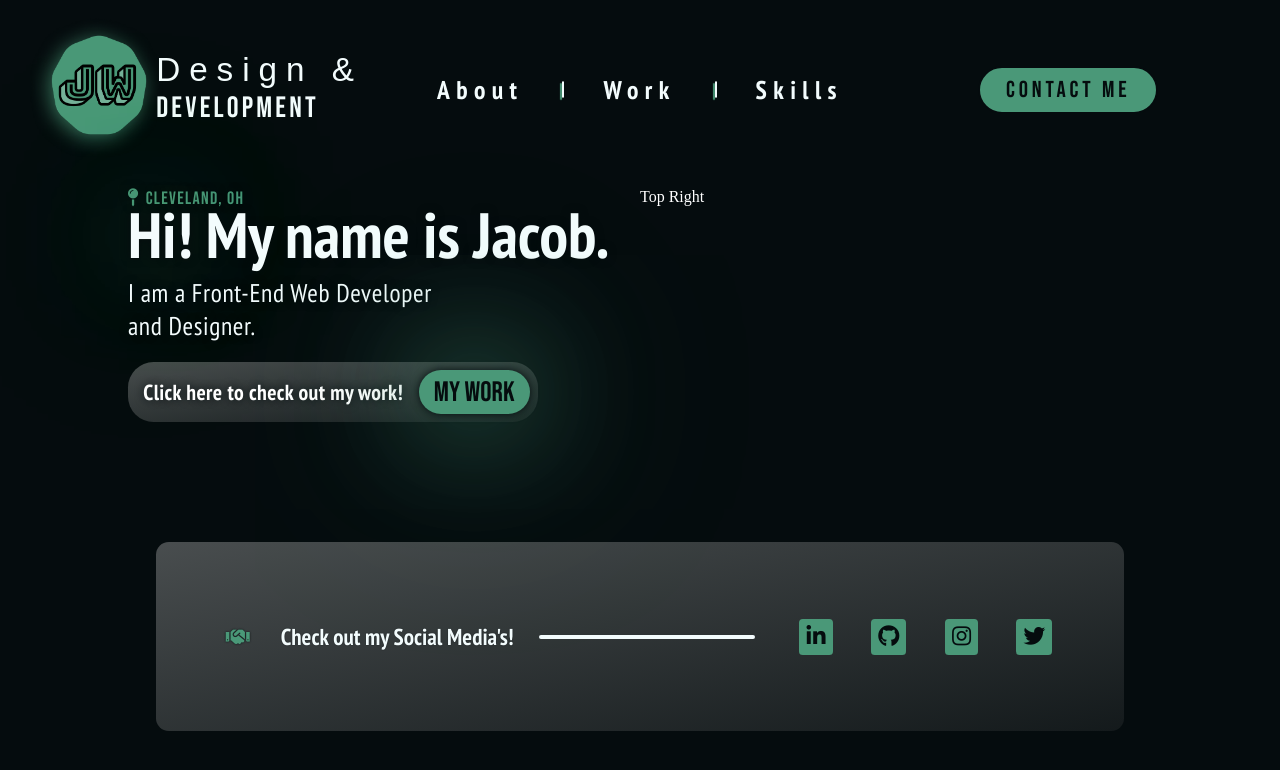
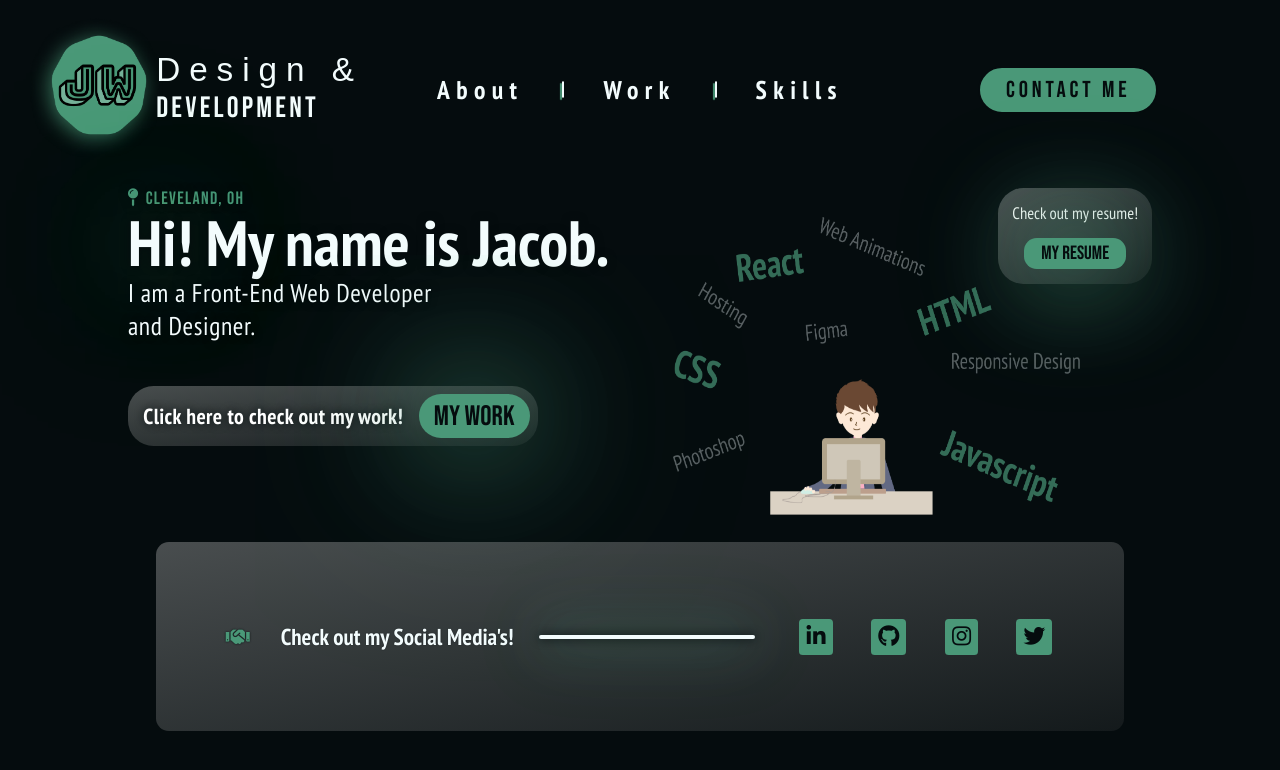
Before and after one commit to J-Whisler/whisler-jacob, a React (Create React App) app: page / in a window 1280 px wide. Shown: the top 770 px of the page. Built offline with nearby package versions, Linux system fonts and the light colour scheme; a web font is replaced by a local one.

Commit message:
hero component rough final draft

```diff
--- a/src/components/Hero/Hero.jsx
+++ b/src/components/Hero/Hero.jsx
@@ -1,6 +1,8 @@
 import React from "react";
 import { Link } from "react-router-dom";
 import "./Hero.scss";
+
+import HeroRight from "../../assets/images/hero-right.png";
 
 const Hero = () => {
   return (
@@ -21,7 +23,13 @@ const Hero = () => {
             </Link>
           </div>
         </div>
-        <div className="hero__topRight">Top Right</div>
+        <div className="hero__topRight">
+          <img src={HeroRight} alt="" />
+          <div className="hero__topRightResume">
+            <p>Check out my resume!</p>
+            <a href="#">My Resume</a>
+          </div>
+        </div>
       </div>
       <div className="hero__bottom">
         <div className="hero__bottomLeft">
--- a/src/components/Hero/Hero.scss
+++ b/src/components/Hero/Hero.scss
@@ -13,12 +13,13 @@
         .hero__topLeft {
             // border: 2px solid red;
             text-shadow: 0px 0px 8px var(--primary-color);
+            // padding-top: 1vh;
             p {
                 font-family: var(--secondary-font);
                 color: var(--secondary-color);
                 font-size: 1.4vw;
                 letter-spacing: 0.1vw;
-                margin-bottom: -2vh;
+                margin-bottom: -1vh;
                 i {
                     margin-right: 0.5vw;
                 }
@@ -28,6 +29,7 @@
                 color: var(--accent-color);
                 font-size: 5vw;
                 font-weight: 700;
+                margin-bottom: -1vh;
                 // letter-spacing: 0.1vw;
                 span {
                     text-shadow: 0px 0px 8px var(--primary-color), 0px 0px 120px var(--secondary-color), 0px 0px 220px var(--secondary-color);
@@ -41,12 +43,14 @@
                 width: 60%;
                 font-weight: 400;
                 letter-spacing: 0.05vw;
+                // margin-bottom: 1vh;
+
             }
             .hero__topLeftWork {
                 background: rgba(0,0,0,0.5);
                 background: linear-gradient(to bottom right, rgba(199, 199, 199, 0.35) 0%, rgba(105, 105, 105, 0.15) 100%);
                 padding: 1vh 0.6vw 1vh 1.2vw;
-                margin-top: 1.6vw;
+                margin-top: 3.5vw;
                 width: 80%;
                 border-radius: 2vw;
                 display: flex;
@@ -69,7 +73,7 @@
                     padding: 0.7vh 1.2vw;
                     text-shadow: none;
                     // letter-spacing: -0.2vw;
-                    box-shadow: 0px 0px 8px var(--primary-color), 0px 0px 120px var(--secondary-color), 0px 0px 220px var(--secondary-color);
+                    box-shadow: 0px 0px 120px var(--secondary-color), 0px 0px 220px var(--secondary-color);
                     transition: 0.3s all ease-in-out;
 
                    &:hover {
@@ -80,7 +84,49 @@
             }
         }
         .hero__topRight {
-            // border: 2px solid green;
+            // border: 2px solid blue;
+            display: grid;
+            grid-template-columns: 8fr 0.2fr;
+            text-align: center;
+
+            img {
+                // border: 2px solid white;
+                width: 143%;
+                height: 100%;
+
+            }
+            .hero__topRightResume {
+                display: flex;
+                flex-direction: column;
+                width: 12vw;
+                height: 12vh;
+                background: linear-gradient(to bottom right, rgba(199, 199, 199, 0.35) 0%, rgba(105, 105, 105, 0.15) 100%);
+                border-radius: 2vw;
+                padding: 1vh 1vw;
+                align-items: center;
+                justify-content: space-around;
+                p {
+                    font-family: var(--primary-font);
+                    font-size: 1.3vw;
+                }
+                a {
+                    background: var(--secondary-color);
+                    color: var(--primary-color);
+                    text-decoration: none;
+                    font-family: var(--secondary-font);
+                    width: 8vw;
+                    border-radius: 1vw;
+                    font-size: 1.5vw;
+                    padding: 0.5vh 0.2vw;
+                    box-shadow: 0px 0px 100px var(--secondary-color), 0px 0px 125px var(--secondary-color);
+                    transition: all 0.3s ease-in-out;
+                    &:hover {
+                        background: var(--primary-color);
+                        color: var(--secondary-color);
+                    }
+                }
+            }
+
         }
     }
     .hero__bottom {
@@ -117,12 +163,22 @@
             div {
                 border: 2px solid var(--accent-color);
                 border-radius: 2vw;
+                box-shadow: 0px 0px 10px var(--primary-color), 0px 0px 50px var(--secondary-color), 0px 0px 70px var(--secondary-color);
+
             }
         }
         .hero__bottomRight {
             display: flex;
             align-items: center;
             margin-left: 2vw;
+            p {
+                color: var(--accent-color);
+                font-family: var(--primary-font);
+                font-size: 1.4vw;
+                letter-spacing: 0.1vw;
+                // display: none;
+                transition: 0.5s ease-in-out;
+            }
             i {
                 margin: 0 1.5vw;
                 font-size: 1.7vw;
@@ -132,7 +188,14 @@
                 color: var(--primary-color);
                 border-radius: 0.3vw;
                 cursor: pointer;
+                transition: 0.3s all ease-in-out;
+                &:hover {
+                    color: var(--secondary-color);
+                    background: var(--primary-color);
+                    border: 2px solid var(--primary-color);
+                }
             }
+
         }
 
     }
```
Also changed, not shown: src/assets/images/hero-img.png (added), src/assets/images/hero-right.png (added).
